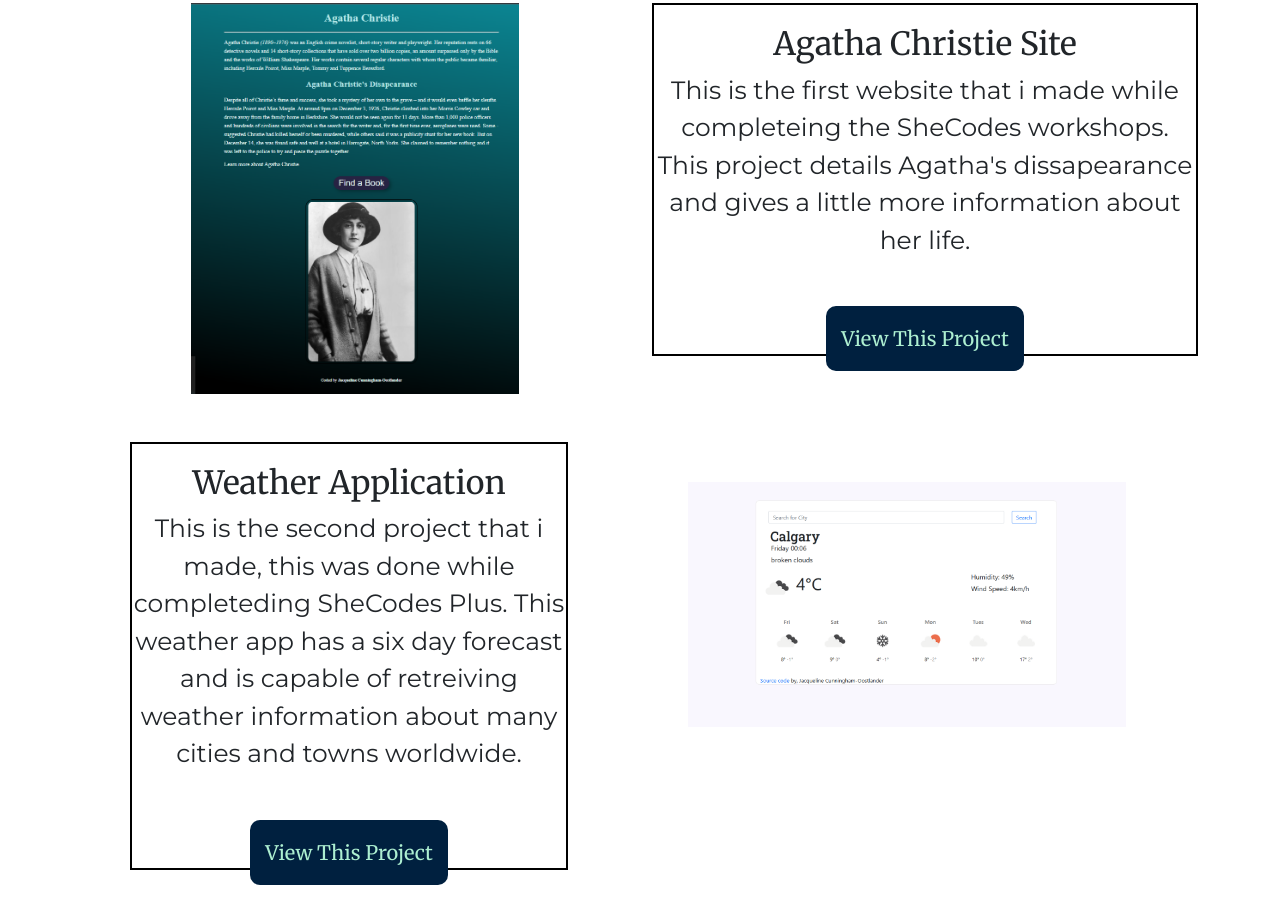
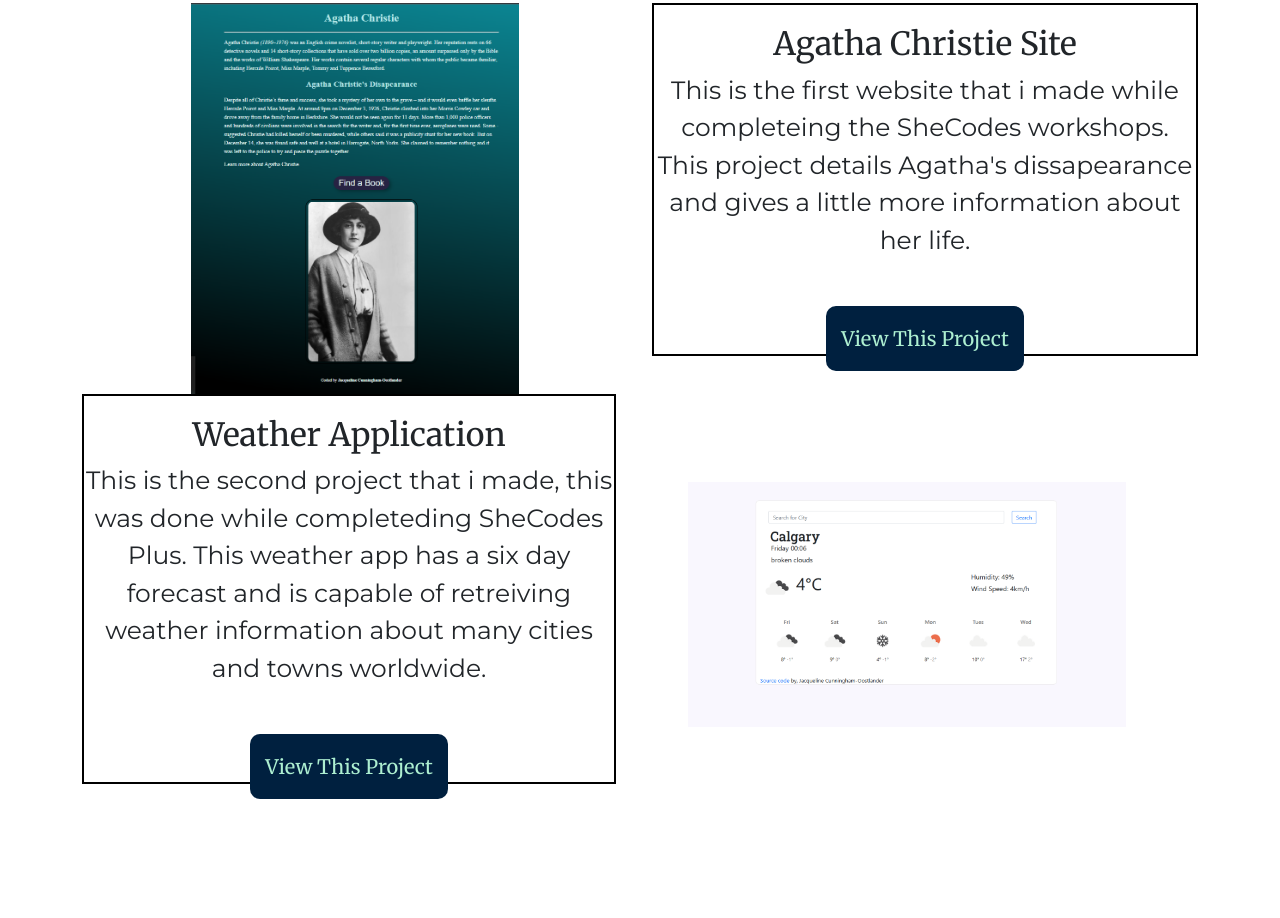
Before and after one commit to Jacqueline-Hunik/responsive-course-project, a plain HTML site: page index.html in a window 1280 px wide. Shown: the part 799-1717 px from the top of the page. After the commit the page ends 1598 px from the top, so only its background shows below. Drawn offline with nearby package versions, Linux system fonts and the light colour scheme; a web font is replaced by a local one.

```diff
--- a/index.html
+++ b/index.html
@@ -70,7 +70,7 @@
         </div>
         <div class="row">
           <div class="col-sm-6">
-            <div class="m-5 text-center description-text">
+            <div class="text-center description-text">
               <h2>Weather Application</h2>
               <p>
                 This is the second project that i made, this was done while
```
